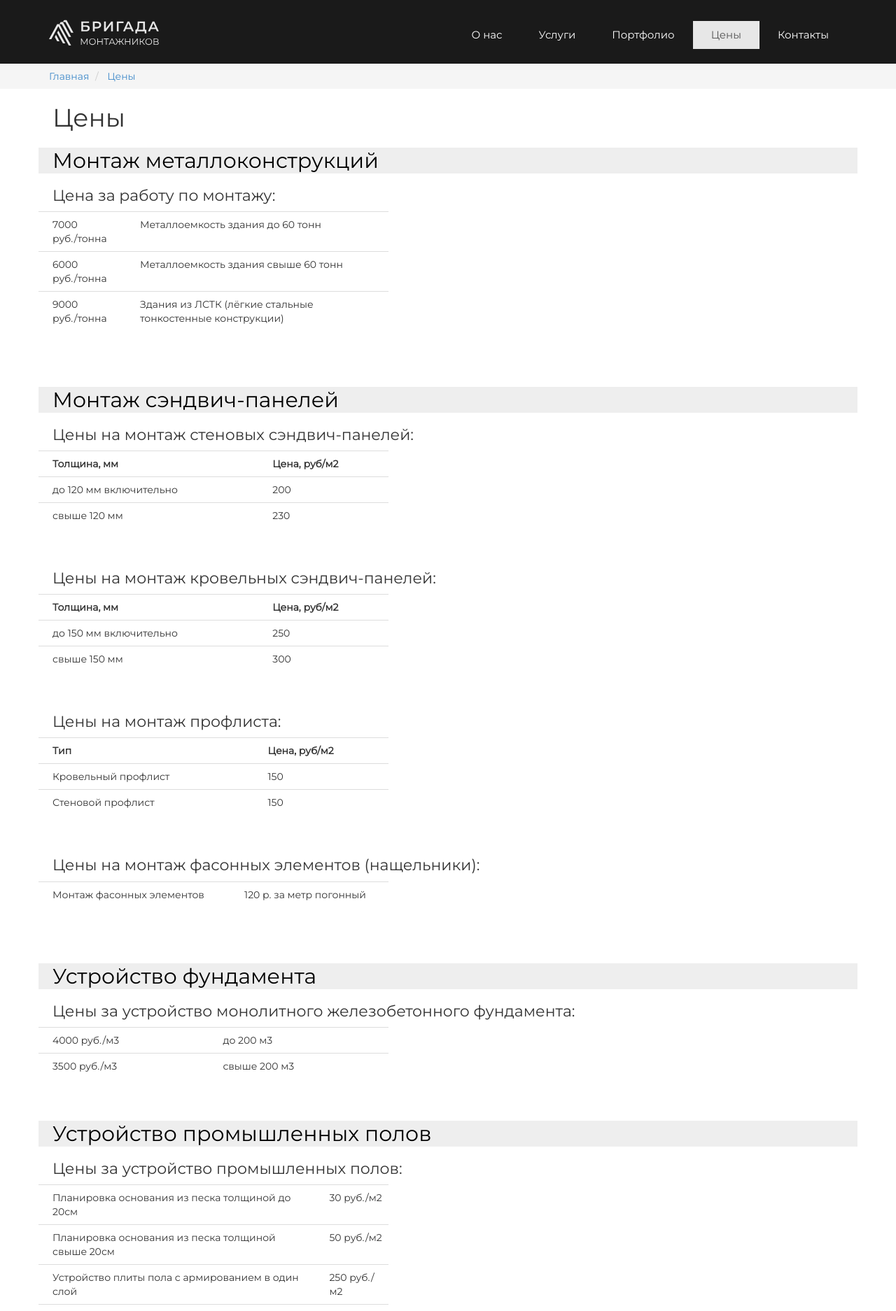
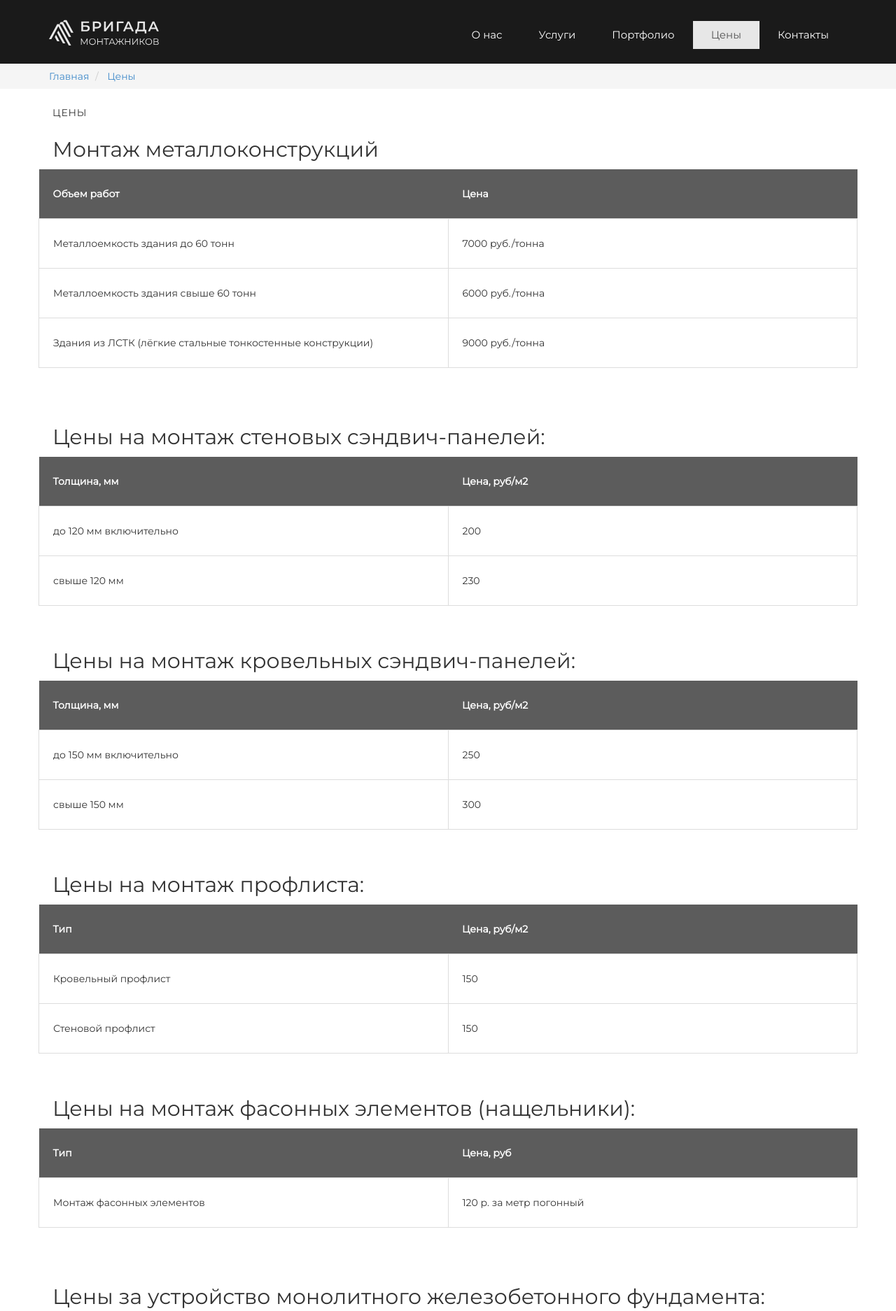
Before and after one commit to komarovalexander/site_bm, a Jekyll site: the page built from price.html, in a window 1280 px wide. Shown: the top 1874 px of the page at 70% size. Built offline with Jekyll 4.4.1, drawn with Linux system fonts in a browser that asks for light colours; nearby versions of some CDN libraries; some web fonts are replaced; some of the changed text lies outside the part shown.

Commit message:
зфке 2

```diff
--- a/css/style.css
+++ b/css/style.css
@@ -8,6 +8,17 @@
 body{
   overflow-y: scroll;
   font-family: 'Montserrat', sans-serif;
+}
+
+h1{
+  font-family: Montserrat;
+font-style: normal;
+font-weight: normal;
+font-size: 14px;
+line-height: 24px;
+letter-spacing: 0.06em;
+text-transform: uppercase;
+
 }
 
 h3 {
@@ -302,15 +313,22 @@ header .navbar-default .navbar-nav li a:hover {
 .service .agile {
     width: 100%;
 }
-.table {
-    max-width: 500px;
-  }
-.table tbody tr th {
-    text-align: left;
-    padding-left: 20px;
+
+#price table th{
+  background: #5C5C5C;
+  color: #FFFFFF;
+  width: 50%;
+  border: none;
 }
-#price h3, #price p, #price table td, #price #feedback {
-  padding-left: 20px;
+
+#price table td {
+  border-left: 1px solid #ddd;
+  border-right: 1px solid #ddd;
+  border-bottom: 1px solid #ddd;
+}
+
+#price h3, #price p, #price table td, #price table th, #price #feedback {
+  padding: 25px 20px;
 }
 #price #feedback .btn{
   margin: 15px 0 30px 0;
@@ -318,10 +336,7 @@ header .navbar-default .navbar-nav li a:hover {
 #price h2, #price h1 {
   padding: 2px 20px;
 }
-#price h2 {
-    background-color: #EEE;
-    color: black;
-}
+
 #call-to-action {
   background-color: #222;
   padding: 30px 0 20px 0px;
--- a/price.html
+++ b/price.html
@@ -17,27 +17,34 @@ description: "Цены за работу по монтажу металлоко
 					Монтаж металлоконструкций
 				</h2>
 
-				<h3>
-					Цена за работу по монтажу:
-				</h3>
 				<table class="table">
+					<thead>
+						<tr>
+							<th>
+								Объем работ
+							</th>
+							<th>
+								Цена
+							</th>
+						</tr>
+					</thead>
 					<tbody>
 
 						<tr>
-							<td style="text-align: left; width:125px;">7000
-								<br> руб./тонна</td>
 							<td style="text-align: left;">Металлоемкость здания до 60 тонн</td>
+							<td style="text-align: left;">7000
+								руб./тонна</td>
 						</tr>
 						<tr>
+							<td style="text-align: left;">Металлоемкость здания свыше 60 тонн</td>
 							<td style="text-align: left;">6000
-								<br> руб./тонна </td>
-							<td style="text-align: left;">Металлоемкость здания свыше 60 тонн</td>
+							    руб./тонна </td>
 						</tr>
 
 						<tr>
+							<td style="text-align: left;">Здания из ЛСТК (лёгкие стальные тонкостенные конструкции)</td>
 							<td style="text-align: left;">9000
-								<br> руб./тонна</td>
-							<td style="text-align: left;">Здания из ЛСТК (лёгкие стальные тонкостенные конструкции)</td>
+								руб./тонна</td>
 						</tr>
 					</tbody>
 				</table>
@@ -50,11 +57,8 @@ description: "Цены за работу по монтажу металлоко
 			</div>
 			<div class="section-title">
 				<h2>
-					Монтаж сэндвич-панелей
+					Цены на монтаж стеновых сэндвич-панелей:
 				</h2>
-				<h3>
-					Цены на монтаж стеновых сэндвич-панелей:
-				</h3>
 				<table class="table">
 					<tbody>
 						<tr>
@@ -73,9 +77,9 @@ description: "Цены за работу по монтажу металлоко
 					</tbody>
 				</table>
 				<br>
-				<h3>
+				<h2>
 					Цены на монтаж кровельных сэндвич-панелей:
-				</h3>
+				</h2>
 				<table class="table">
 					<tbody>
 						<tr>
@@ -94,9 +98,9 @@ description: "Цены за работу по монтажу металлоко
 					</tbody>
 				</table>
 				<br>
-				<h3>
+				<h2>
 					Цены на монтаж профлиста:
-				</h3>
+				</h2>
 				<table class="table">
 					<tbody>
 						<tr>
@@ -118,11 +122,15 @@ description: "Цены за работу по монтажу металлоко
 					</tbody>
 				</table>
 				<br>
-				<h3>
+				<h2>
 					Цены на монтаж фасонных элементов (нащельники):
-				</h3>
+				</h2>
 				<table class="table">
 					<tbody>
+							<tr>
+								<th>Тип</th>
+								<th>Цена, руб</th>
+							</tr>
 
 						<tr>
 							<td style="text-align: left;">Монтаж фасонных элементов</td>
@@ -135,14 +143,21 @@ description: "Цены за работу по монтажу металлоко
 				<br>
 			</div>
 
-			<div class="section-title">
-				<h2 id="fundament">
-					Устройство фундамента
+			<div clash2on-title">
+				<h2>
+					Цены за устройство монолитного железобетонного фундамента:
 				</h2>
-				<h3>
-					Цены за устройство монолитного железобетонного фундамента:
-				</h3>
 				<table class="table">
+						<thead>
+							<tr>
+								<th>
+									Объем работ
+								</th>
+								<th>
+									Цена
+								</th>
+							</tr>
+						</thead>
 					<tbody>
 						<tr>
 							<td style="text-align: left;">4000 руб./м3</td>
@@ -157,14 +172,15 @@ description: "Цены за работу по монтажу металлоко
 				<br>
 			</div>
 			<div class="section-title">
-				<h2 id="poly">
-					Устройство промышленных полов
+				<h2>
+					Цены за устройство промышленных полов:
 				</h2>
-				<h3>
-					Цены за устройство промышленных полов:
-				</h3>
 				<table class="table">
 					<tbody>
+							<tr>
+								<th>Тип</th>
+								<th>Цена, руб</th>
+							</tr>
 						<tr>
 							<td style="text-align: left;">Планировка основания из песка толщиной до 20см</td>
 							<td style="text-align: left;">30 руб./м2</td>
```
